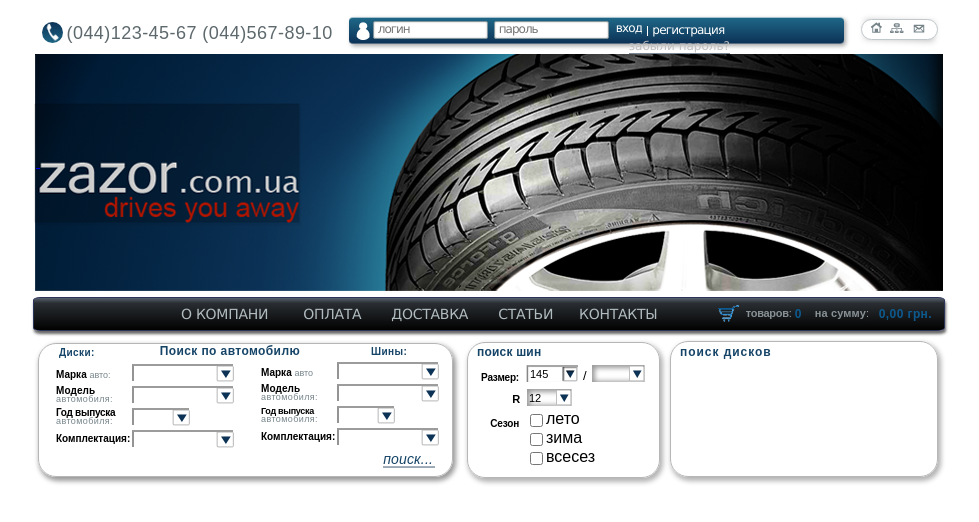
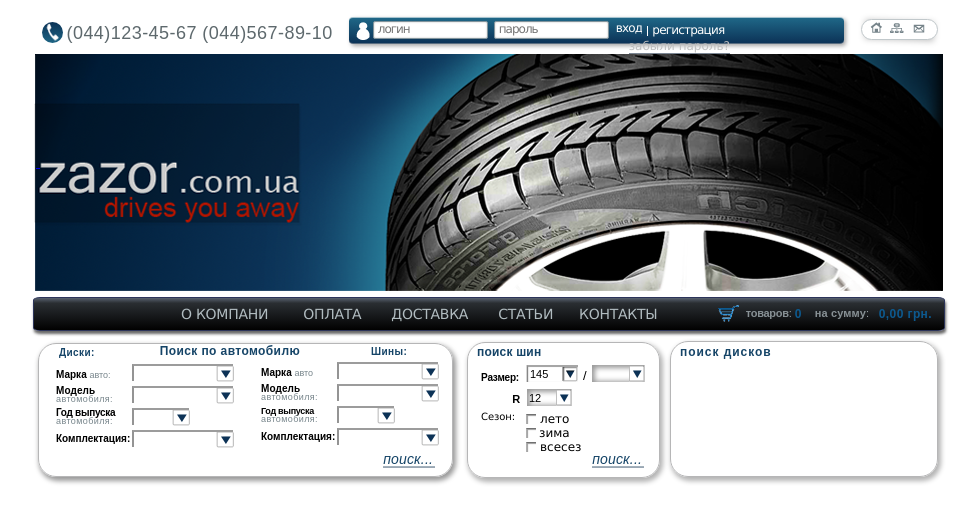
Before and after one commit to SanyStation/FE_HW, a plain HTML site: page fe_html_06/index.html in a window 1280 px wide. Shown: the whole page, without its empty margins (152-1131 px from the left). Drawn offline with Linux system fonts and the light colour scheme.

Commit message:
temp commit; the second form is done

```diff
--- a/fe_html_06/css/style.css
+++ b/fe_html_06/css/style.css
@@ -530,7 +530,6 @@ body {
 
 .search-tire dl {
   margin-top: 7px;
-  height: 21px;
 }
 
 .search-tire dl:after {
@@ -557,9 +556,8 @@ body {
 
 .search-tire dd {
   float: left;
-  margin: 0px 0px 5px 7px;
+  margin: 0px 0px 0px 7px;
   width: 119px;
-  height: 14px;
 }
 
 .search-tire dd:after {
@@ -657,15 +655,66 @@ body {
   line-height: 11px;
 }
 
-.search-tire input[type="checkbox"] {
-  display: block;
-  clear: left;
-  float: left;
+.search-tire .season-label {
+  margin-left: -4px;
+  height: 8px;
+  letter-spacing: -0.1px;
+  font-family: "Lucida Sans Unicode", "Lucida Grande", "Lucida Sans", Geneva, Verdana, sans-serif;
+  font-weight: 500;
 }
 
-.search-tire input[type="checkbox"] + label {
+.search-tire .season-label {
+  margin-top: 4px;
+}
+
+.search-tire .season {
+  margin-top: 4px;
+}
+
+/* Styled Checkboxes */
+
+.search-tire .season input[type="checkbox"]:not(checked) {
+  position: absolute;
+  opacity: 0;
+}
+
+.search-tire .season input[type="checkbox"]:not(checked) + label {
   display: block;
-  float: left;
+  position: relative;
+  margin-top: 2px;
+  padding: 0 0 0 18px;
+  font-family: "Lucida Sans Unicode", "Lucida Grande", "Lucida Sans", Geneva, Verdana, sans-serif;
+  font-size: 12px;
+}
+
+.search-tire .season input[type="checkbox"]:not(checked) + label:before {
+  position: absolute;
+  top: 1px;
+  left: 4px;
+  width: 9px;
+  height: 9px;
+  background: white;
+  border-top: 1px solid rgb(112, 112, 112);
+  border-left: 1px solid rgb(175, 175, 175);
+  box-shadow: inset 1px 1px 1px 0px rgba(157, 157, 157, 1);
+  content: "";
+}
+
+.search-tire .season input[type="checkbox"]:checked + label:before {
+  background-color: rgba(230, 230, 230, 0.75);
+  content: url(../img/checkbox-flag.png);
+}
+
+.search-tire .season label:nth-child(4) {
+  margin-left: -1px;
+}
+
+.search-tire .season label:nth-child(4):before {
+  margin-left: 1px;
+}
+
+.search-button.tire {
+  margin: -3px 5px 0px;
 }
 
 /* Search Disc Form */
@@ -684,6 +733,7 @@ body {
 
 
 
+
 .tmp {
   width: 100px;
   height: 500px;
--- a/fe_html_06/index.html
+++ b/fe_html_06/index.html
@@ -63,7 +63,7 @@
         <dt class="equipment-title"><label for="tire-equipment">Комплектация:</label></dt>
         <dd class="equipment"><select id="tire-equipment"></select></dd>
       </dl>
-      <button type="button" class="search-button">поиск...</button>
+      <button type="button" class="search-button car">поиск...</button>
     </form>
     <form action="#" class="search search-tire">
       <p class="title">поиск шин</p>
@@ -76,8 +76,8 @@
         </dd>
         <dt class="r-label"><label for="r">R</label></dt>
         <dd class="r"><select name="r"><option value="12">12</option></select></dd>
-        <dt><label for="season">Сезон</label></dt>
-        <dd>
+        <dt class="season-label"><label for="season">Сезон:</label></dt>
+        <dd class="season">
           <input type="checkbox" name="season" id="season-summer">
           <label for="season-summer">лето</label>
           <input type="checkbox" name="season" id="season-winter">
@@ -86,11 +86,11 @@
           <label for="season-all">всесез</label>
         </dd>
       </dl>
-      <!-- <button type="button" class="search-button">поиск...</button> -->
+      <button type="button" class="search-button tire">поиск...</button>
     </form>
     <form action="#" class="search search-disc">
       <p class="title">поиск дисков</p>
-      <!-- <button type="button" class="search-button">поиск...</button> -->
+      <!-- <button type="button" class="search-button disc">поиск...</button> -->
     </form>
   </header>
   <main class="content">
```
Also changed, not shown: fe_html_06/img/checkbox-flag.png (added).
